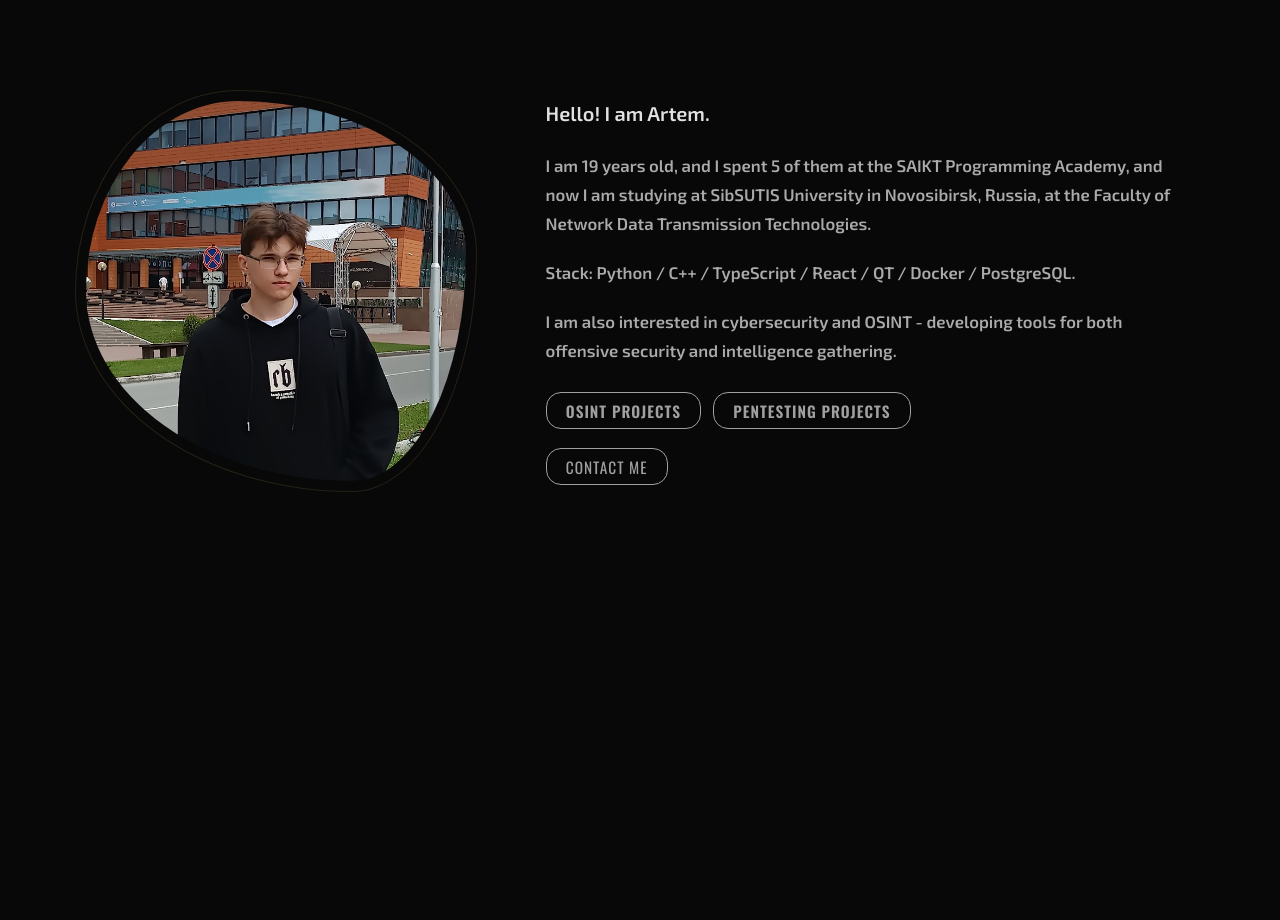
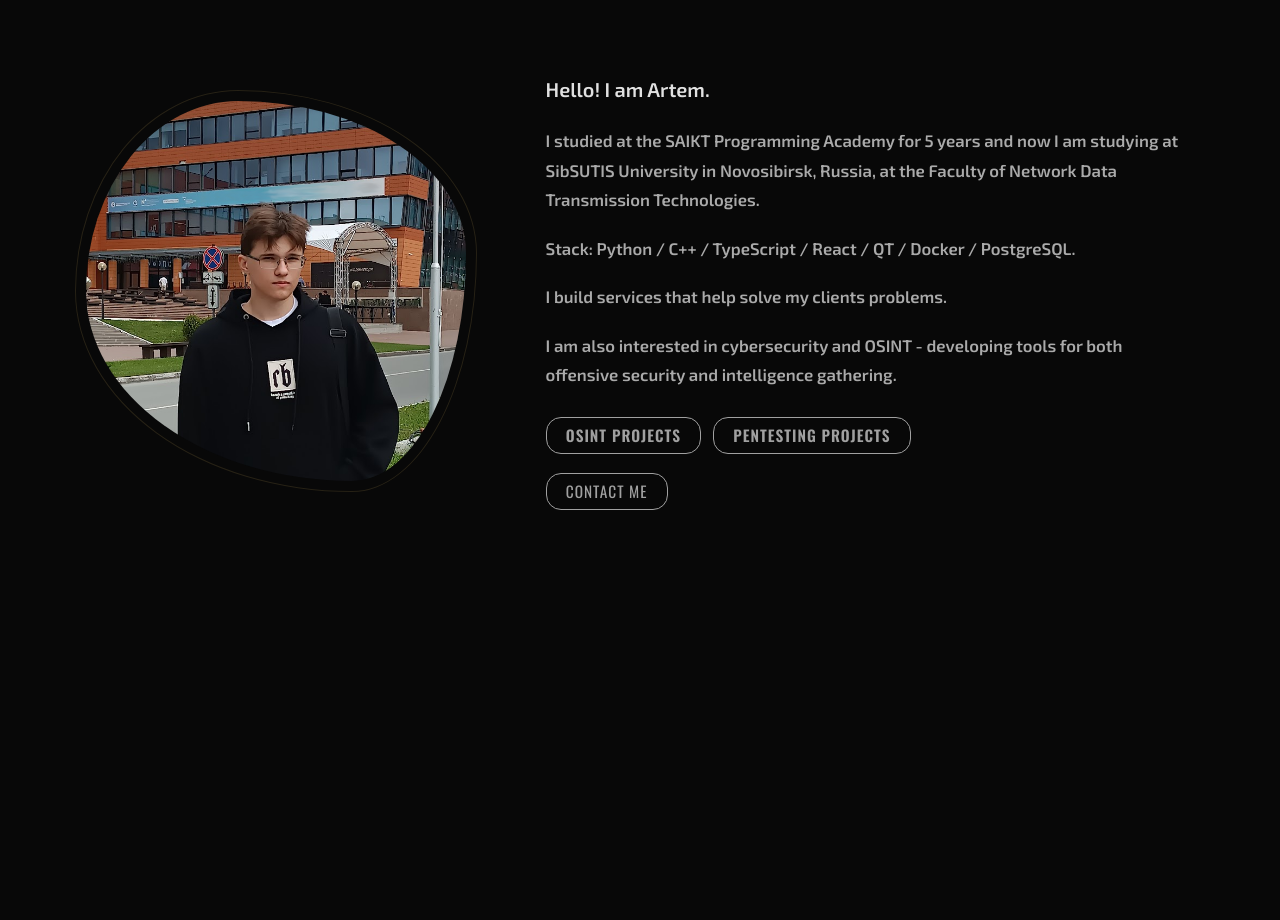
Before and after one commit to Nighty3098/Portfolio, a React (Create React App) app: page /#/ in a window 1280 px wide. Shown: the part 1140-2060 px from the top of the page. Built offline with nearby package versions, Linux system fonts and the light colour scheme; no server answers; a web font is replaced by a local one.

Commit message:
refactor(about): update about section copy

```diff
--- a/src/components/about.tsx
+++ b/src/components/about.tsx
@@ -6,7 +6,7 @@ import { useSectionReveal } from "../hooks/useSectionReveal";
 function About() {
   const { t, locale } = useTranslate();
   const ref = useRef<HTMLDivElement>(null);
-  const texts = ["about.p1", "about.p2", "about.p3", "about.p5"];
+  const texts = ["about.p1", "about.p2", "about.p3", "about.p4", "about.p5"];
 
   useSectionReveal(ref, [locale]);
 
@@ -26,20 +26,26 @@ function About() {
       <div className="about-grid">
         <div className="about-image-col">
           <div className="about-image-frame">
-            <img src="me.png" alt="me" className="about-avatar" loading="lazy" />
+            <img
+              src="me.png"
+              alt="me"
+              className="about-avatar"
+              loading="lazy"
+            />
           </div>
         </div>
         <div className="about-text-col">
           {texts.map((key, i) => (
-            <p key={i}>
-              {t(key)}
-            </p>
+            <p key={i}>{t(key)}</p>
           ))}
           <div className="about-category-links">
             <Link to="/all-projects?category=osint" className="about-cat-link">
               {t("about.osint_link")}
             </Link>
-            <Link to="/all-projects?category=pentest" className="about-cat-link">
+            <Link
+              to="/all-projects?category=pentest"
+              className="about-cat-link"
+            >
               {t("about.pentest_link")}
             </Link>
           </div>
--- a/src/locales/en.json
+++ b/src/locales/en.json
@@ -18,9 +18,9 @@
     "resume": "RESUME",
     "contact_me": "Contact me",
     "p1": "Hello! I am Artem.",
-    "p2": "I am 19 years old, and I spent 5 of them at the SAIKT Programming Academy, and now I am studying at SibSUTIS University in Novosibirsk, Russia, at the Faculty of Network Data Transmission Technologies.",
+    "p2": "I studied at the SAIKT Programming Academy for 5 years and now I am studying at SibSUTIS University in Novosibirsk, Russia, at the Faculty of Network Data Transmission Technologies.",
     "p3": "Stack: Python / C++ / TypeScript / React / QT / Docker / PostgreSQL.",
-    "p4": "I strive to grow in IT and work on large-scale projects that improve people's lives.",
+    "p4": "I build services that help solve my clients problems.",
     "p5": "I am also interested in cybersecurity and OSINT - developing tools for both offensive security and intelligence gathering.",
     "osint_link": "OSINT projects",
     "pentest_link": "PENTESTING projects"
--- a/src/locales/ru.json
+++ b/src/locales/ru.json
@@ -18,9 +18,9 @@
     "resume": "РЕЗЮМЕ",
     "contact_me": "Контакты",
     "p1": "Привет! Я Артем.",
-    "p2": "Мне 19 лет, 5 из которых я провел в Академии программирования САИКТ, а сейчас учусь в СибГУТИ в Новосибирске на факультете «Сетевые технологии передачи данных»",
+    "p2": "5 лет я учился в Академии программирования САИКТ, а сейчас учусь в СибГУТИ в Новосибирске на факультете «Сетевые технологии передачи данных»",
     "p3": "Стэк: Python / C++ / TypeScript / React / QT / Docker / PostgreSQL.",
-    "p4": "Я стремлюсь расти в IT и работать над масштабными проектами, которые улучшают жизнь людей.",
+    "p4": "Я создаю сервисы, которые помогают решать задачи моих клиентов.",
     "p5": "Так же я интересуюсь кибербезопасностью и OSINT - разрабатываю инструменты для offensive security и сбора разведданных.",
     "osint_link": "OSINT проекты",
     "pentest_link": "PENTESTING проекты"
```
